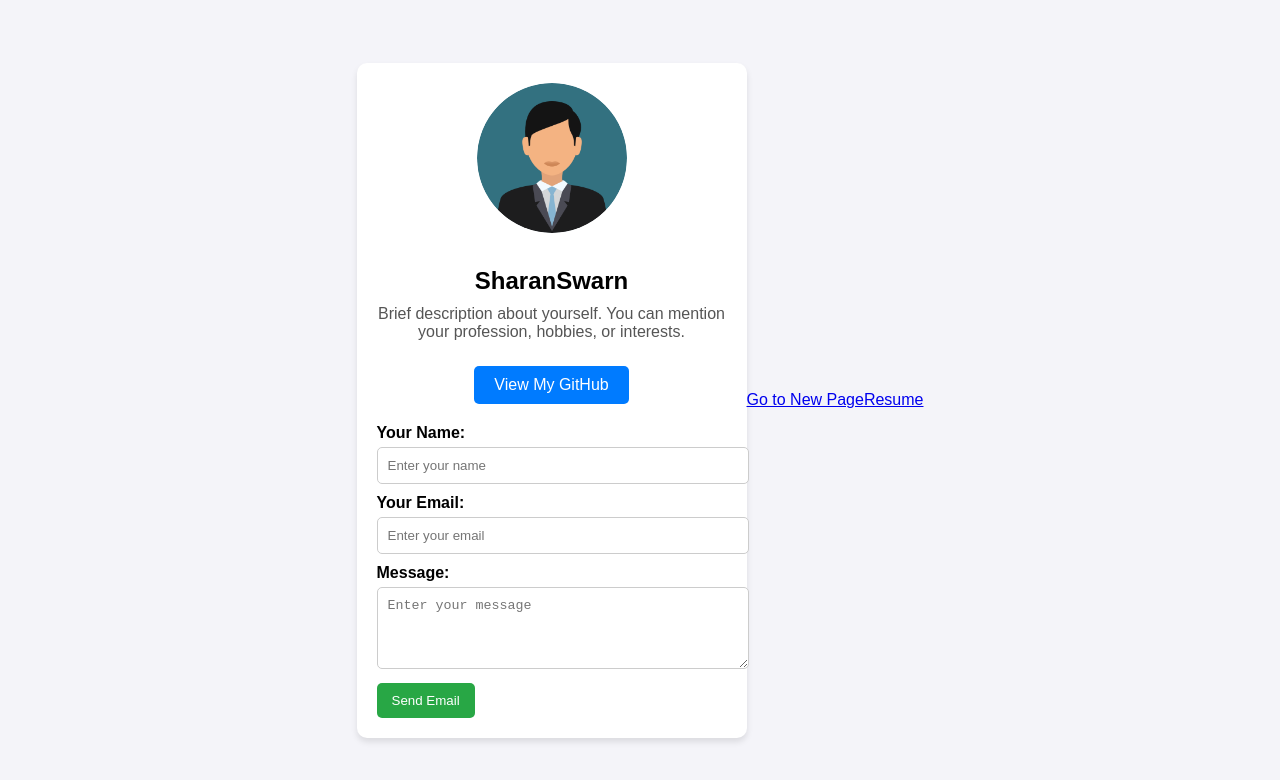
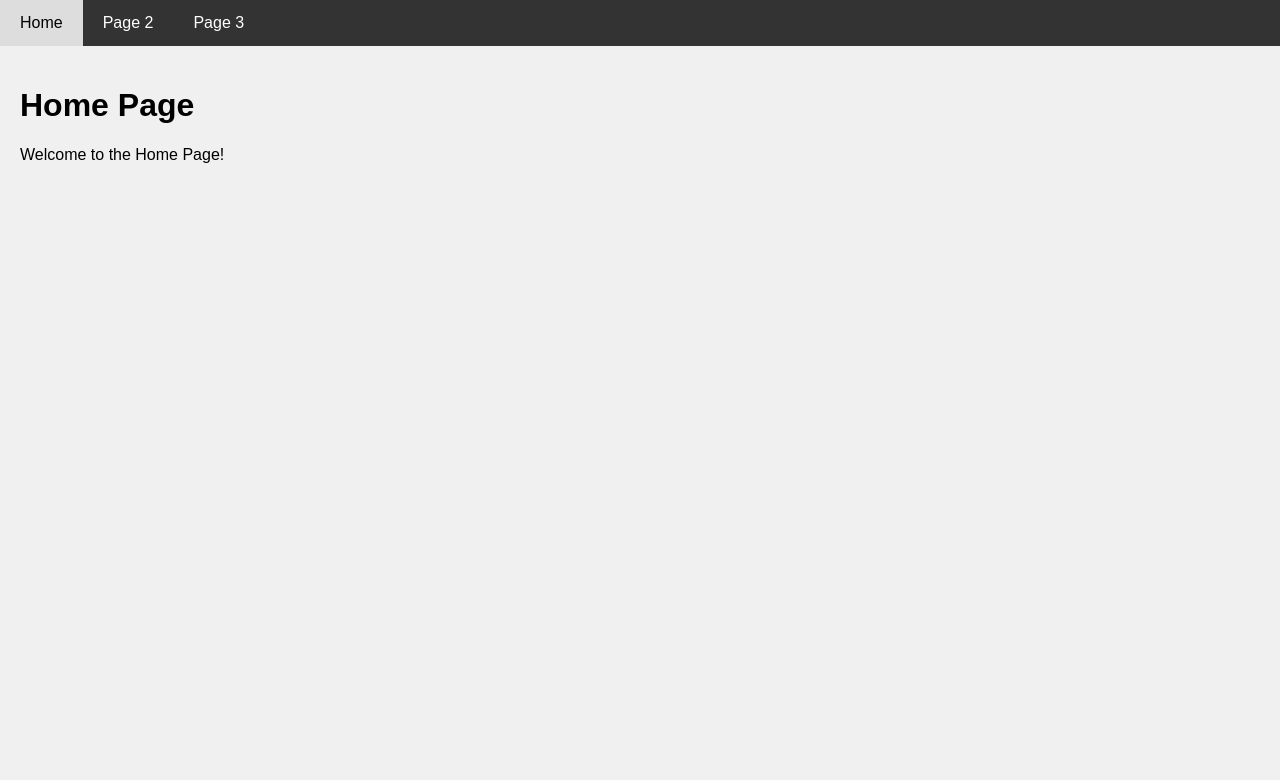
Before and after one commit to swarndeepbains91/me, a plain HTML site: page index.html in a window 1280 px wide. Drawn offline with Linux system fonts and the light colour scheme.

Commit message:
Update index.html

```diff
--- a/index.html
+++ b/index.html
@@ -3,128 +3,66 @@
 <head>
     <meta charset="UTF-8">
     <meta name="viewport" content="width=device-width, initial-scale=1.0">
-    <title>My Personal Profile</title>
+    <title>Multi-Page Website</title>
     <style>
-        @keyframes earthquake {
-            0% { transform: translate(1px, 1px) rotate(0deg); }
-            10% { transform: translate(-1px, -2px) rotate(-1deg); }
-            20% { transform: translate(-3px, 0px) rotate(1deg); }
-            30% { transform: translate(3px, 2px) rotate(0deg); }
-            40% { transform: translate(1px, -1px) rotate(1deg); }
-            50% { transform: translate(-1px, 2px) rotate(-1deg); }
-            60% { transform: translate(-3px, 1px) rotate(0deg); }
-            70% { transform: translate(3px, 1px) rotate(-1deg); }
-            80% { transform: translate(-1px, -1px) rotate(1deg); }
-            90% { transform: translate(1px, 2px) rotate(0deg); }
-            100% { transform: translate(1px, -2px) rotate(-1deg); }
-        }
-
         body {
             font-family: Arial, sans-serif;
+            background-color: #f0f0f0;
             margin: 0;
             padding: 0;
-            display: flex;
-            justify-content: center;
-            align-items: center;
-            height: 100vh;
-            background-color: #f4f4f9;
         }
-        .card {
-            background: #fff;
-            border-radius: 10px;
-            box-shadow: 0 4px 6px rgba(0, 0, 0, 0.1);
-            width: 350px;
+        .navbar {
+            background-color: #333;
+            overflow: hidden;
+        }
+        .navbar a {
+            float: left;
+            display: block;
+            color: white;
             text-align: center;
+            padding: 14px 20px;
+            text-decoration: none;
+        }
+        .navbar a:hover {
+            background-color: #ddd;
+            color: black;
+        }
+        .content {
             padding: 20px;
-            animation: earthquake 0.5s ease-in-out;
         }
-        .card img {
-            width: 150px;
-            height: 150px;
-            border-radius: 50%;
-            object-fit: cover;
-            margin-bottom: 20px;
-        }
-        .card h1 {
-            font-size: 24px;
-            margin: 10px 0;
-        }
-        .card p {
-            color: #555;
-            margin: 10px 0;
-        }
-        .card a {
-            text-decoration: none;
-            color: white;
-            background: #007bff;
-            padding: 10px 20px;
-            border-radius: 5px;
-            display: inline-block;
-            margin-top: 15px;
-        }
-        .card a:hover {
-            background: #0056b3;
-        }
-        .email-form {
-            margin-top: 20px;
-            text-align: left;
-        }
-        .email-form label {
-            display: block;
-            margin-bottom: 5px;
-            font-weight: bold;
-        }
-        .email-form input, .email-form textarea {
-            width: 100%;
-            padding: 10px;
-            margin-bottom: 10px;
-            border: 1px solid #ccc;
-            border-radius: 5px;
-        }
-        .email-form button {
-            background: #28a745;
-            color: white;
-            border: none;
-            padding: 10px 15px;
-            border-radius: 5px;
-            cursor: pointer;
-        }
-        .email-form button:hover {
-            background: #218838;
+        .hidden {
+            display: none;
         }
     </style>
-     <script>
-        // Disable right-click and inspect options
-        document.addEventListener('contextmenu', (e) => e.preventDefault()); // Disable right-click
-        document.addEventListener('keydown', (e) => {
-            // Disable F12 and Ctrl+Shift+I
-            if (e.key === 'F12' || (e.ctrlKey && e.shiftKey && e.key === 'I')) {
-                e.preventDefault();
-            }
-        });
-    </script>
 </head>
 <body>
-    <div class="card">
-        <img src="219983.png" alt="Your Photo">
-        <h1>SharanSwarn</h1>
-        <p>Brief description about yourself. You can mention your profession, hobbies, or interests.</p>
-        <a href="https://github.com/swarndeepbains91" target="_blank">View My GitHub</a>
+    <div class="navbar">
+        <a href="#" onclick="showPage('home')">Home</a>
+        <a href="#" onclick="showPage('page2')">Page 2</a>
+        <a href="#" onclick="showPage('page3')">Page 3</a>
+    </div>
 
-        <form class="email-form" action="mailto:your-email@example.com" method="POST" enctype="text/plain">
-            <label for="name">Your Name:</label>
-            <input type="text" id="name" name="name" placeholder="Enter your name" required>
+    <div id="home" class="content">
+        <h1>Home Page</h1>
+        <p>Welcome to the Home Page!</p>
+    </div>
 
-            <label for="email">Your Email:</label>
-            <input type="email" id="email" name="email" placeholder="Enter your email" required>
+    <div id="page2" class="content hidden">
+        <h1>Page 2</h1>
+        <p>Welcome to Page 2!</p>
+    </div>
 
-            <label for="message">Message:</label>
-            <textarea id="message" name="message" rows="4" placeholder="Enter your message" required></textarea>
+    <div id="page3" class="content hidden">
+        <h1>Page 3</h1>
+        <p>Welcome to Page 3!</p>
+    </div>
 
-            <button type="submit">Send Email</button>
-        </form>
-    </div>
-<a href="Usersinfo.html" class="button">Go to New Page</a>
-<a href="Resume.html" class="button">Resume</a>
+    <script>
+        function showPage(pageId) {
+            const pages = document.querySelectorAll('.content');
+            pages.forEach(page => page.classList.add('hidden'));
+            document.getElementById(pageId).classList.remove('hidden');
+        }
+    </script>
 </body>
 </html>
```
